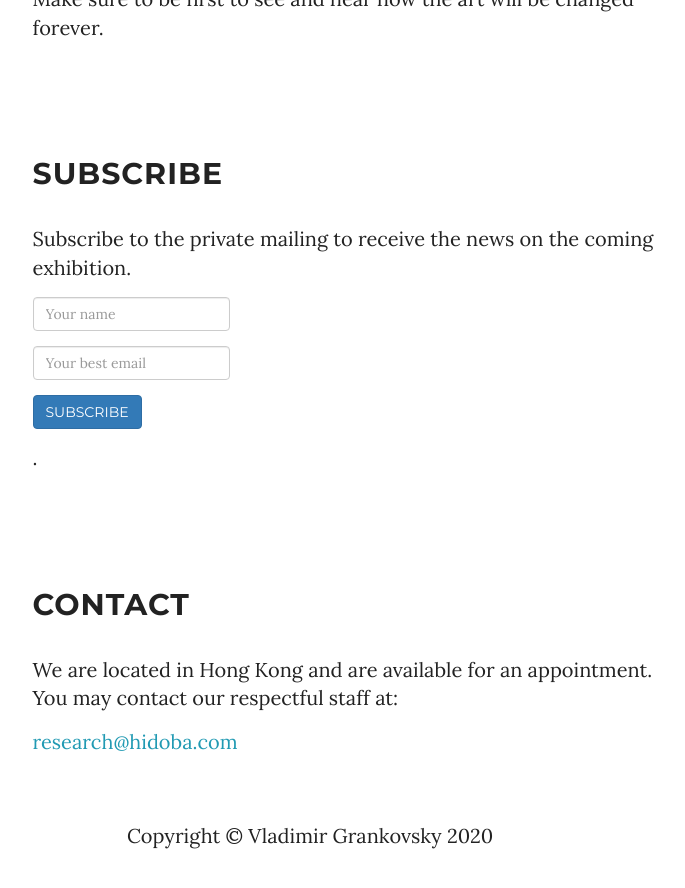
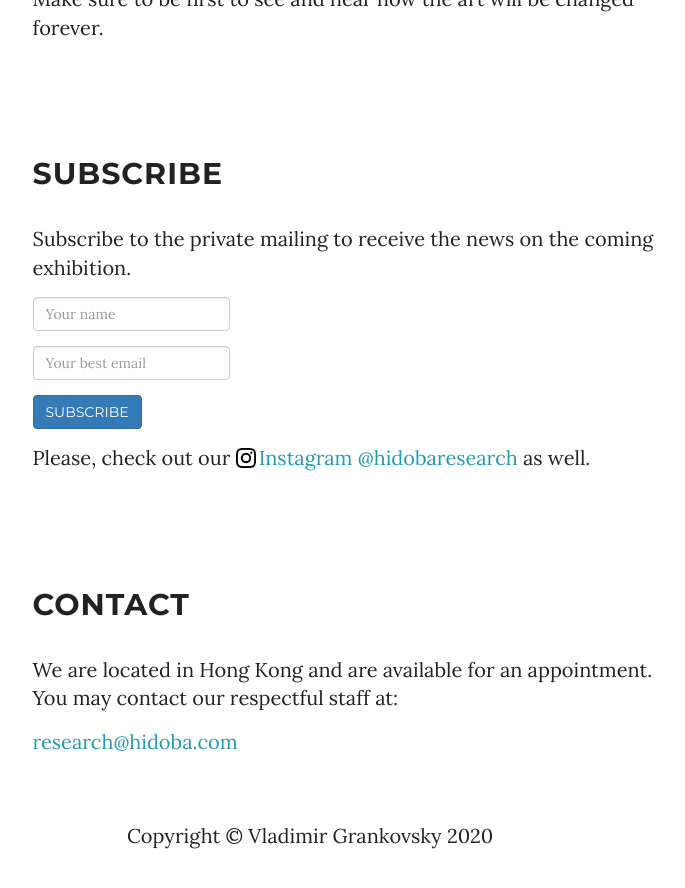
Before and after one commit to hidoba/hidoba.com, a Jekyll site: the page built from art/index.html, in a window 1280 px wide and 900 px high, scrolled down 1136 px. Shown: the top 888 px of the window, without its empty margins (330-1015 px from the left). Built offline with Jekyll 4.4.1, drawn with Linux system fonts in a browser that asks for light colours.

Commit message:
added instagram in art page

```diff
--- a/art/index.html
+++ b/art/index.html
@@ -73,7 +73,8 @@ description: Register for the revolutionizing exhibition of AI-generated and rob
                 </fieldset>
                 </form>
 
-                <p>.</p>
+                <p>Please, check out our <a href="https://www.instagram.com/hidobaresearch/"><img src="/img/ig.png" width="20" height="20" style="margin-bottom: 5px; margin-right: 3px" />Instagram @hidobaresearch</a> as well.
+                </p>
             </div>
         </div>
     </section>
```
